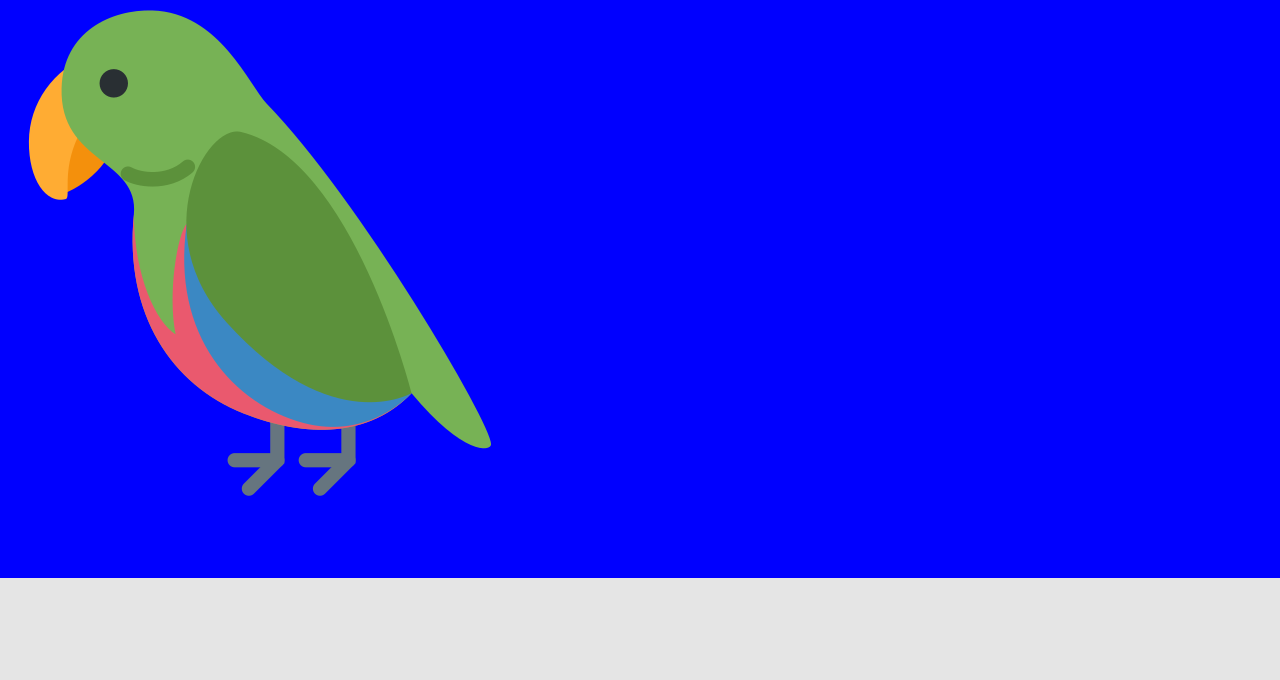
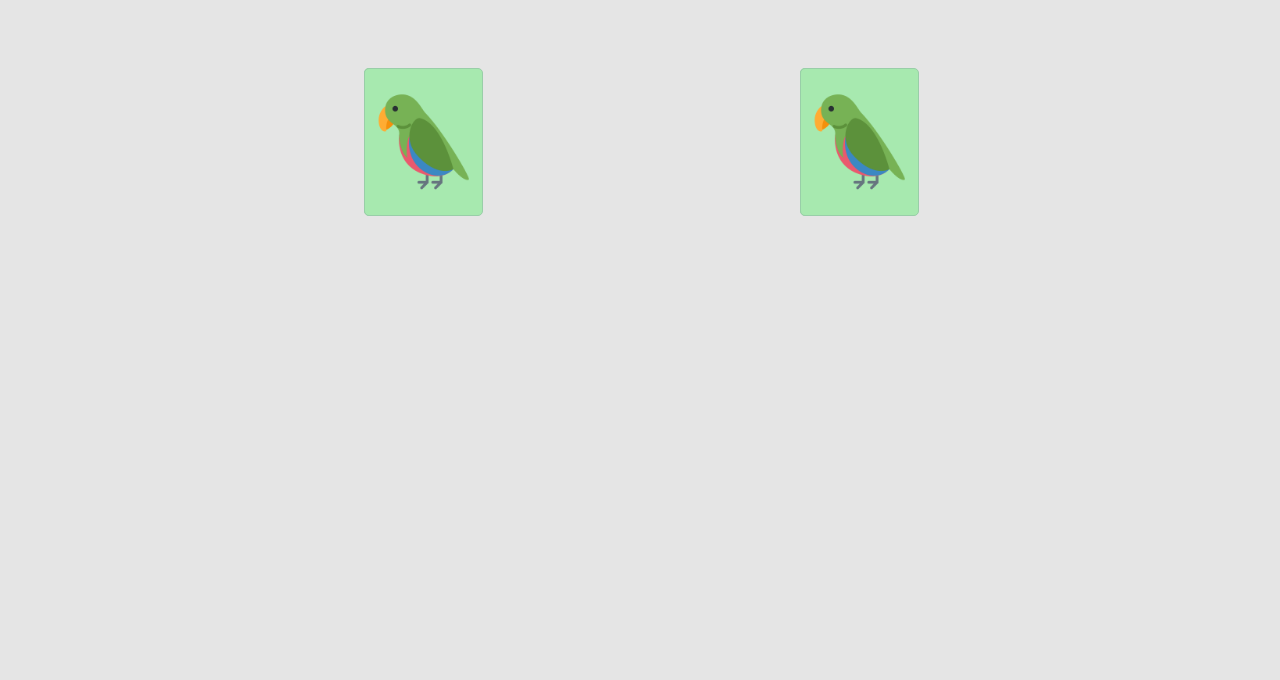
Before and after one commit to Gabriel-monteiro-21/projeto4-parrots, a plain HTML site: page index.html in a window 1280 px wide. Shown: the part 120-800 px from the top of the page. Drawn offline with Linux system fonts and the light colour scheme.

Commit message:
versão com container pronta

```diff
--- a/css/style.css
+++ b/css/style.css
@@ -8,7 +8,6 @@ body {
 
 /*--Formatação do título--*/
 .titulo-principal {
-    background-color: red;
     color: #75B79E;
     width: 100%;
     height: 63px;
@@ -22,11 +21,50 @@ body {
 
 /*--Formatação do container--*/
 .container {
-    background-color: blue;
-    height: 580px;
-    width: 100%;
-
-    margin-top: 10px;
+    width: 872px;
+    margin: auto;
 }
 
 /*--Formatação dos cartões--*/
+.conteudo-principal {
+    width: 100%;
+
+    margin-top: 80px;
+
+    display: flex;
+    justify-content: space-around;
+    flex-wrap: wrap;
+}
+
+.carta, .frente, .verso {
+    background-color: #A7E9AF;
+    height: 146px;
+    width: 117px;
+
+    margin-bottom: 34px;
+    border-radius: 5px;
+
+    display: flex;
+    position: relative;
+
+}
+
+.carta img{
+    width: 100px;
+    height: 100px;
+    margin: auto;
+}
+
+.card {
+    display: flex;
+    position: absolute;
+    z-index: 1;
+}
+.frente {
+    background-color: #A7E9AF;
+    border: 1px solid #99CEA8;
+}
+.verso {
+    background-color: #A7E9AF;
+    border: 1px solid #99CEA8;
+}
--- a/index.html
+++ b/index.html
@@ -19,8 +19,23 @@
         <h1>PARROT CARD GAME</h1>
     </div>
     <div class="container">
-        <div class="papagaio t">
-            <img src="./imagens/Arquivos Úteis - Projeto 04 - Parrot Card Game/back.png">
+        <div class="conteudo-principal">
+            <div onclick="cartaClicavel(this)" class="carta">
+                <div class="frente card">
+                    <img src="./imagens/Arquivos Úteis - Projeto 04 - Parrot Card Game/back.png">
+                </div>
+                <div class="verso">
+                    <img src ="imagens/Arquivos Úteis - Projeto 04 - Parrot Card Game/bobrossparrot.gif">
+                </div>
+            </div>
+            <div onclick="cartaClicavel(this)" class="carta">
+                <div class="frente card">
+                    <img src="./imagens/Arquivos Úteis - Projeto 04 - Parrot Card Game/back.png">
+                </div>
+                <div class="verso">
+                    <img src ="imagens/Arquivos Úteis - Projeto 04 - Parrot Card Game/bobrossparrot.gif">
+                </div>
+            </div>
         </div>
     </div>
 </body>
```
